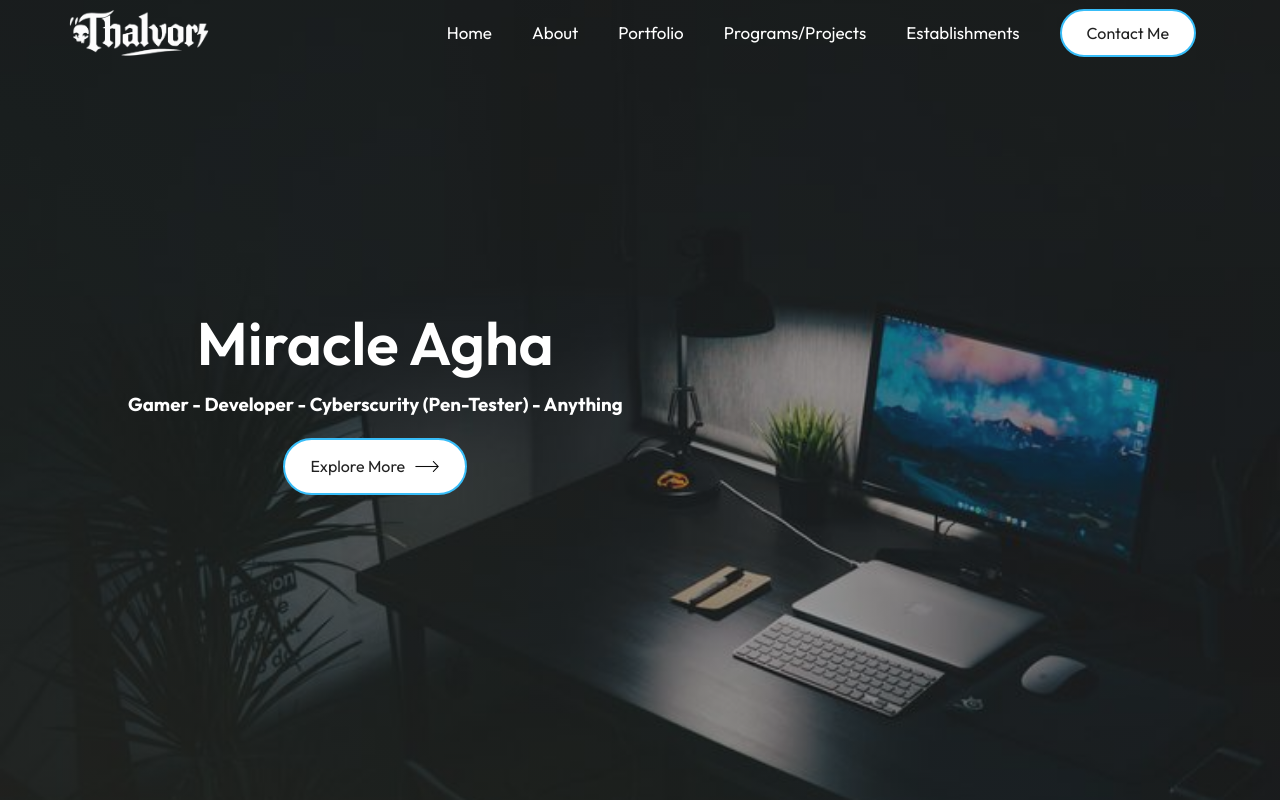
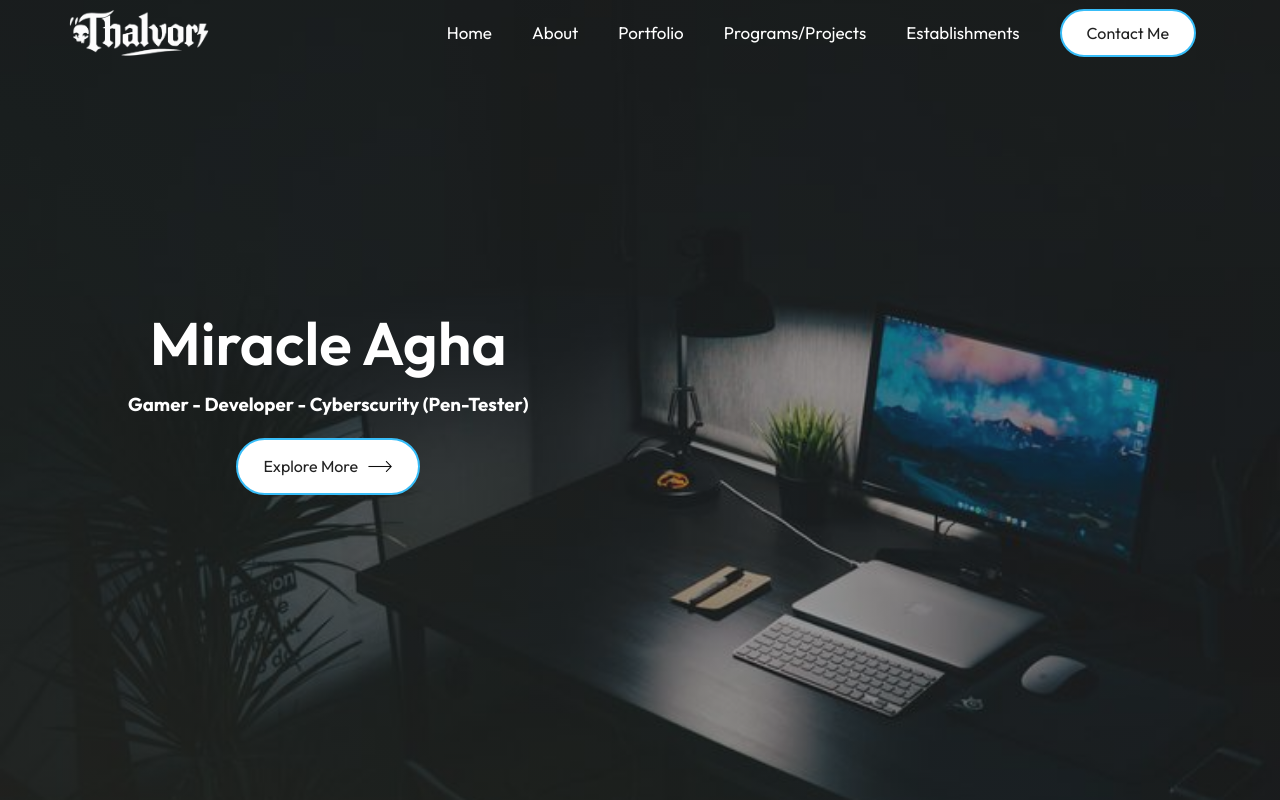
Before and after one commit to AghaMiracle/Thalvor, a React (Vite) app: page / in a window 1280 px wide. Shown: the top 800 px of the page. Built offline with nearby package versions, Linux system fonts and the light colour scheme.

Commit message:
edited hero

```diff
--- a/src/components/hero/hero.jsx
+++ b/src/components/hero/hero.jsx
@@ -8,7 +8,7 @@ const hero = () => {
     <div className='hero container'>
       <div className="hero-text">
         <h1>Miracle Agha</h1>
-        <h3>Gamer - Developer - Cyberscurity (Pen-Tester) - Anything</h3>
+        <h3>Gamer - Developer - Cyberscurity (Pen-Tester)</h3>
         <Link to='programs' smooth={true} offset={0} duration={500} className='btn'> Explore More<img src={right_arrow} alt="My GIF" /></Link>
       </div>
     </div>
```
